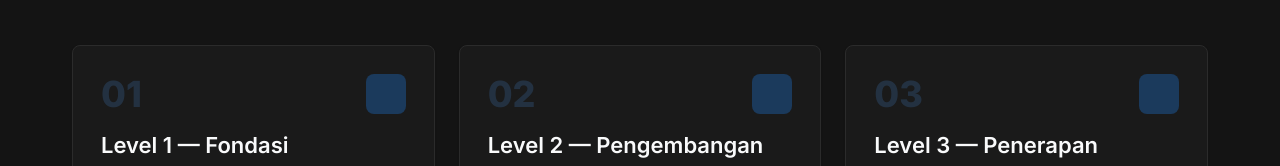
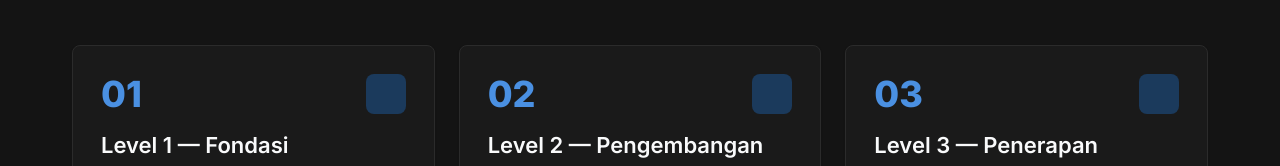
Before and after one commit to matraaksara-dev/richirad-prj, an Astro site: page / in a window 1280 px wide. Shown: the part 3663-3829 px from the top of the page. Built offline with nearby package versions, Linux system fonts and the light colour scheme; Astro itself is replaced by a stand-in of ours; some icons are missing.

Commit message:
fix: perbaiki kontras angka 01/02/03 pada card program (text-primary solid)

```diff
--- a/src/components/LearningPath.astro
+++ b/src/components/LearningPath.astro
@@ -54,7 +54,7 @@ const levels = [
         levels.map((level) => (
           <article class="card relative flex flex-col p-7">
             <div class="flex items-center justify-between">
-              <span class="text-4xl font-extrabold leading-none text-primary/20">
+              <span class="text-4xl font-extrabold leading-none text-primary">
                 {level.number}
               </span>
               <span class="flex h-10 w-10 items-center justify-center rounded-[8px] bg-primary-light text-primary">
```
